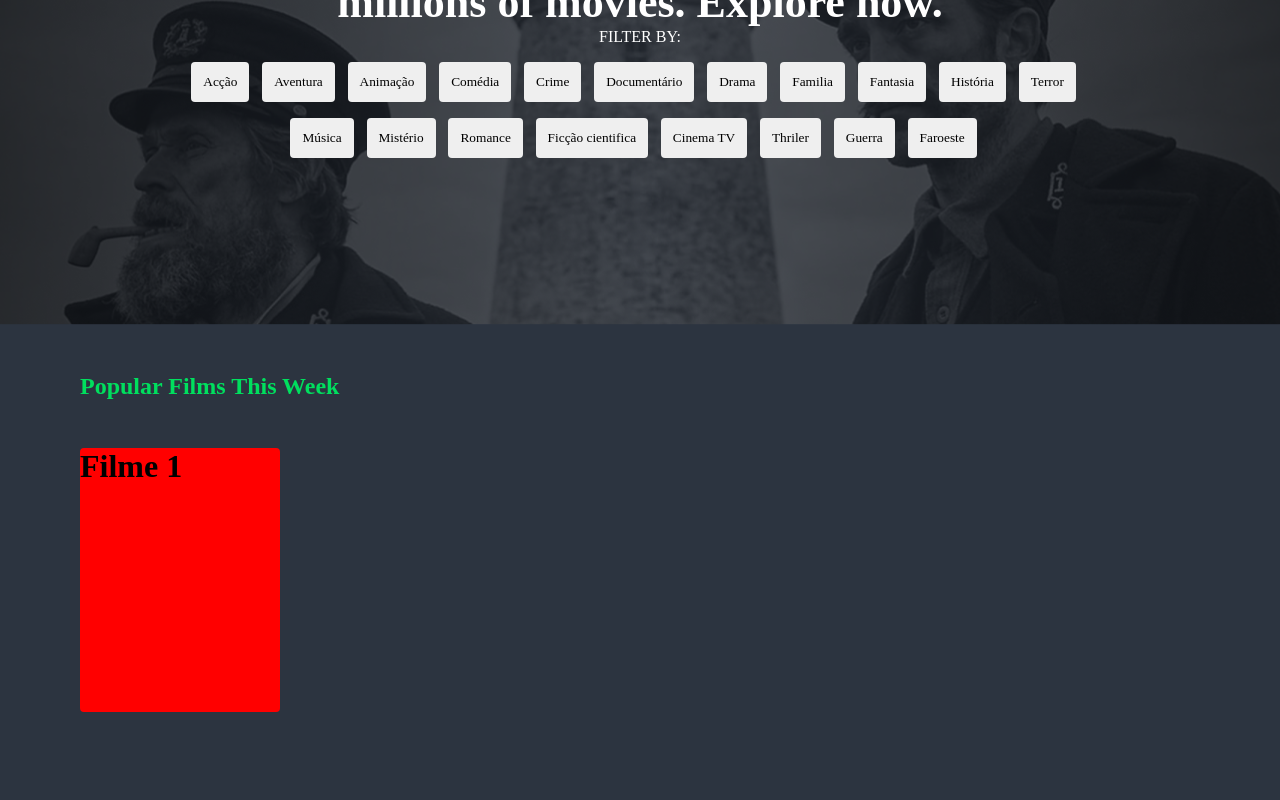
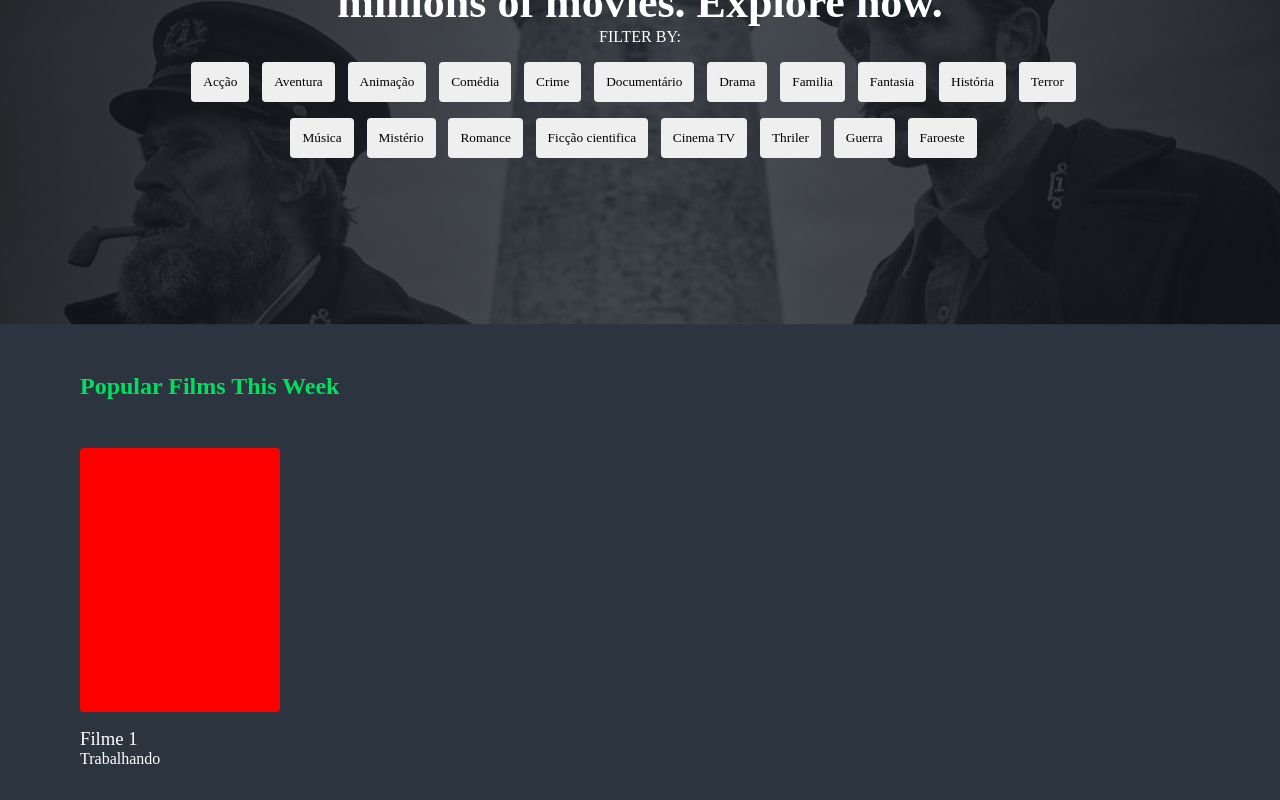
Before and after one commit to PedroMakengo/the-movie-guide, a React (Vite) app: page / in a window 1280 px wide. Shown: the part 210-1010 px from the top of the page. Before the commit the page ends 954 px from the top, so only its background shows below. Built offline with nearby package versions, Linux system fonts and the light colour scheme.

Commit message:
Trabalhando na estilização

```diff
--- a/src/components/Button/styles.ts
+++ b/src/components/Button/styles.ts
@@ -14,11 +14,11 @@ export const ContentButton = styled.button`
   align-items: center;
   justify-content: center;
   border-radius: 4px;
+  font-weight: 500;
 `;
 
 export const ButtonAtive = styled(ContentButton)`
   background: #00df5e;
-  font-weight: bold;
 
   svg {
     margin-left: 0.3rem;
--- a/src/components/PopularFilms/index.tsx
+++ b/src/components/PopularFilms/index.tsx
@@ -1,4 +1,10 @@
-import { ContainerPopular, ListFilms, Movie } from "./styles";
+import {
+  ContainerPopular,
+  ListFilms,
+  Movie,
+  BannerMovie,
+  Content,
+} from "./styles";
 
 function PopularFilms() {
   return (
@@ -7,7 +13,11 @@ function PopularFilms() {
 
       <ListFilms>
         <Movie>
-          <h1>Filme 1</h1>
+          <BannerMovie />
+          <Content>
+            <h3>Filme 1</h3>
+            <span>Trabalhando</span>
+          </Content>
         </Movie>
       </ListFilms>
     </ContainerPopular>
--- a/src/components/PopularFilms/styles.ts
+++ b/src/components/PopularFilms/styles.ts
@@ -19,6 +19,23 @@ export const ListFilms = styled.div`
 `;
 
 export const Movie = styled.div`
+  height: auto;
+`;
+
+export const Content = styled.div`
+  margin-top: 1rem;
+  color: #fff;
+
+  h3 {
+    font-weight: 500;
+  }
+
+  span {
+    font-weight: 300;
+  }
+`;
+
+export const BannerMovie = styled.div`
   width: 200px;
   height: 264px;
   background: red;
```
